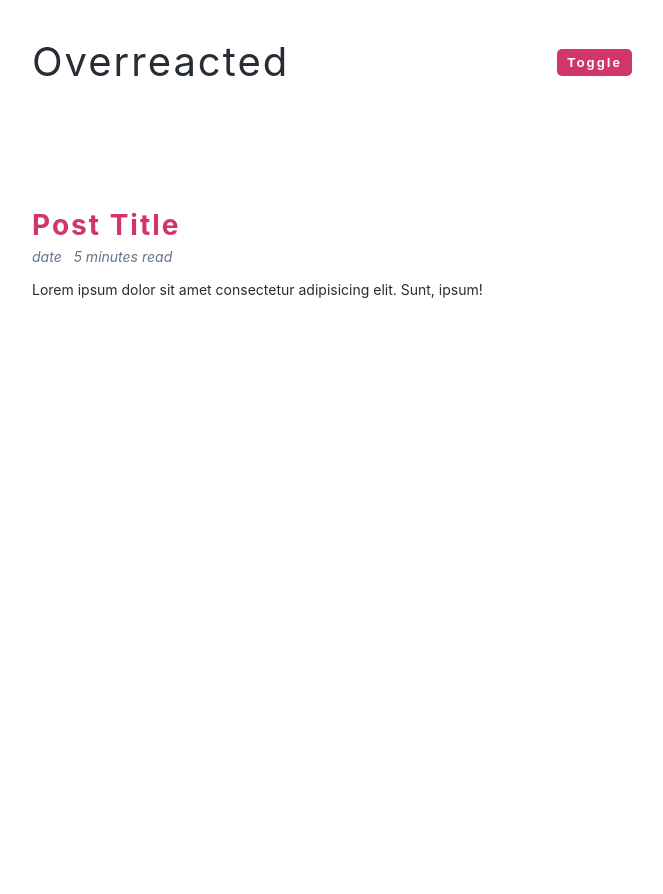
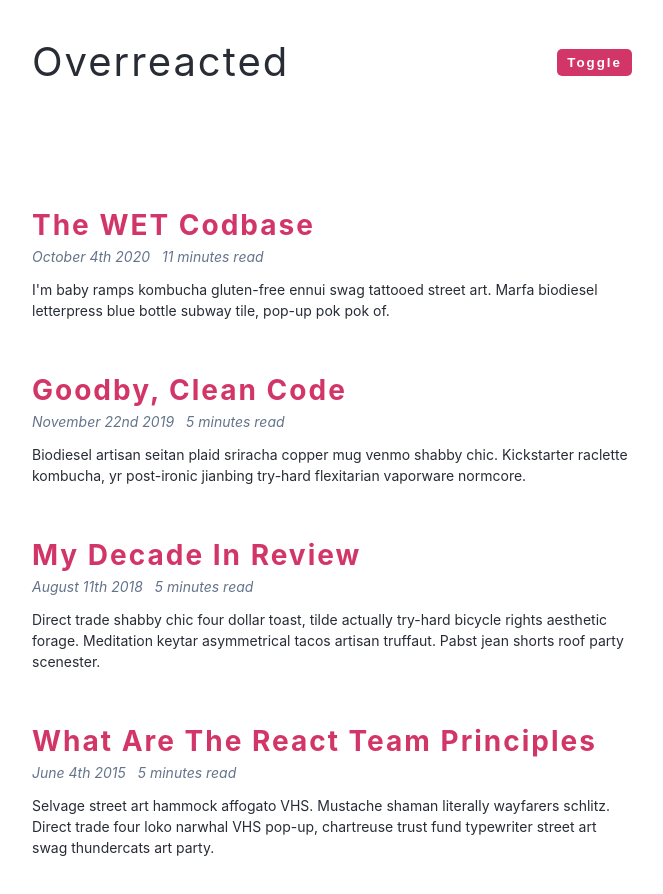
Before and after one commit to stkoev/JS-19-dark-mode, a plain HTML site: page index.html in a window 1280 px wide. Shown: the whole page, without its empty margins (308-971 px from the left). Before the commit the page ends 800 px from the top, so only its background shows below. Drawn offline with nearby package versions, Linux system fonts and the light colour scheme.

Commit message:
implement javascritp, final commit

```diff
--- a/app.js
+++ b/app.js
@@ -1 +1,27 @@
-console.log('dark mode');
+const toggleBtn = document.querySelector(".btn");
+const articlesContainer = document.querySelector(".articles");
+
+toggleBtn.addEventListener("click", () => {
+  document.documentElement.classList.toggle("dark-theme");
+});
+
+const articlesData = articles
+  .map(({ title, date, length, snippet }) => {
+    const formatDate = moment(date).format("MMMM Do YYYY");
+    return `
+    <article class="post">
+        <h2>${title}</h2>
+        <div class="post-info">
+        <span>${formatDate}</span>
+        <span>${length} minutes read</span>
+        </div>
+        <p>
+        ${snippet}
+        </p>
+    </article>
+    `;
+  })
+  .join("");
+
+articlesContainer.innerHTML = articlesData;
+console.log(moment());
--- a/index.html
+++ b/index.html
@@ -33,6 +33,8 @@
         <!-- end of single post -->
       </section>
     </main>
+    <script src="https://cdnjs.cloudflare.com/ajax/libs/moment.js/2.29.4/moment.min.js"></script>
+    <script src="./data.js"></script>
     <script src="./app.js"></script>
   </body>
 </html>
--- a/styles.css
+++ b/styles.css
@@ -11,6 +11,13 @@ Global Styles
   --clr-grey: #64748b;
 }
 
+.dark-theme {
+  --clr-bcg: #282c35;
+  --clr-font: #fff;
+  --clr-primary: #ffa7c4;
+  --clr-grey: #cbd5e1;
+}
+
 *,
 ::after,
 ::before {
@@ -19,8 +26,8 @@ Global Styles
   box-sizing: border-box;
 }
 body {
-  font-family: -apple-system, BlinkMacSystemFont, 'Segoe UI', Roboto, Oxygen,
-    Ubuntu, Cantarell, 'Open Sans', 'Helvetica Neue', sans-serif;
+  font-family: -apple-system, BlinkMacSystemFont, "Segoe UI", Roboto, Oxygen,
+    Ubuntu, Cantarell, "Open Sans", "Helvetica Neue", sans-serif;
   background: var(--clr-bcg);
   color: var(--clr-font);
   line-height: 1.5;
```
Also changed, not shown: data.js (+4 -4 lines).
